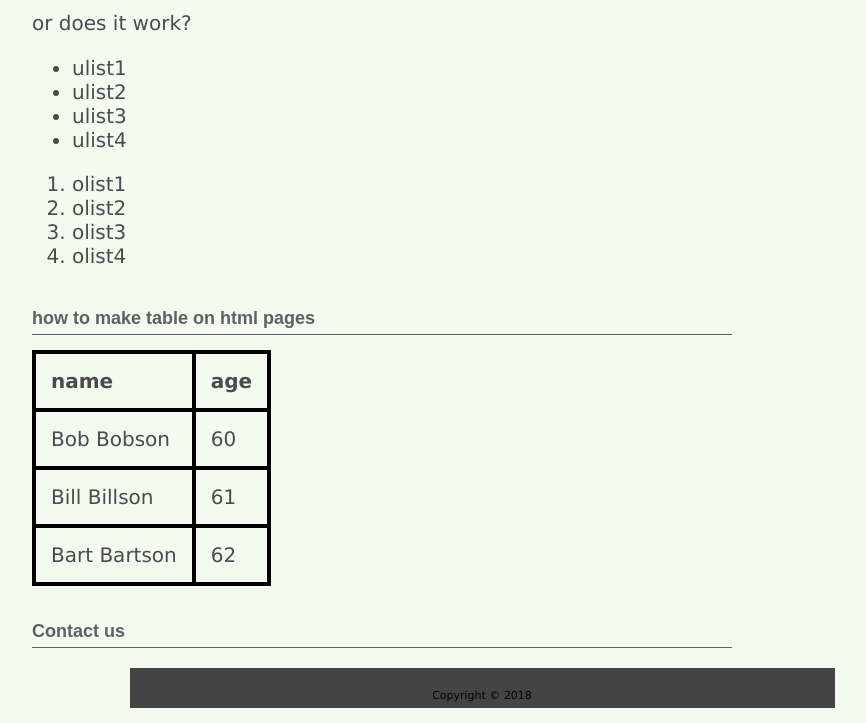
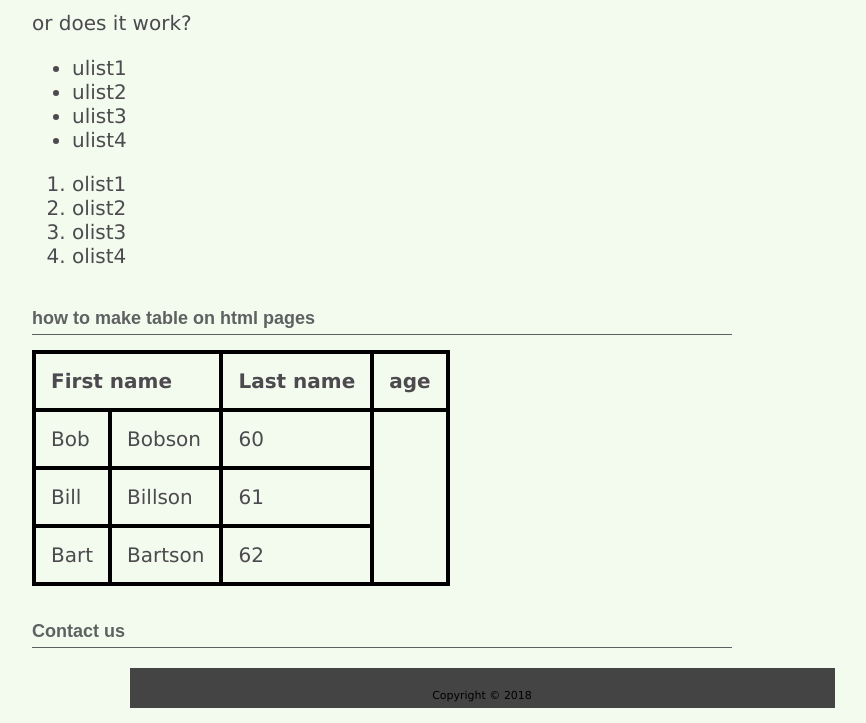
Before and after one commit to vandalisaattori/www2018, a plain HTML site: page index.html in a window 1280 px wide. Shown: the part 750-1473 px from the top of the page, without its empty margins (158-1024 px from the left). Drawn offline with Linux system fonts and the light colour scheme.

Commit message:
Update index.html

```diff
--- a/index.html
+++ b/index.html
@@ -57,19 +57,23 @@
 
     <table>
       <tr>
-        <th colspan="1"> name </th>
+        <th colspan="2"> First name </th>
+        <th>Last name</th>
         <th> age </th>
       </tr>
       <tr>
-        <td> Bob Bobson </td>
+        <td> Bob </td>
+        <td> Bobson </td>
         <td> 60 </td>
       </tr>
         <tr>
-        <td> Bill Billson </td>
+        <td> Bill </td>
+         <td> Billson </td>
         <td> 61 </td>
       </tr>
       <tr>
-        <td> Bart Bartson </td>
+        <td> Bart </td>
+        <td> Bartson </td>
         <td> 62 </td>
       </tr>
 
```
